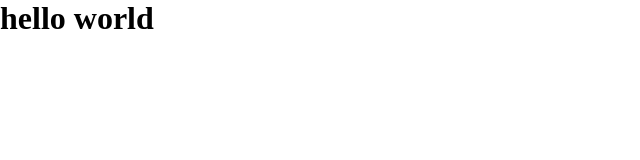
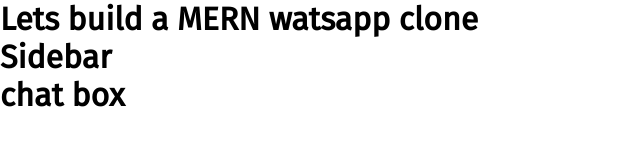
Before and after one commit to bipul2540/watsapp-clone-mern, a React app in the folder watsapp-clone/: page / in a window 1280 px wide. Shown: the whole page, without its empty margins (0-640 px from the left). Built offline with nearby package versions, Linux system fonts and the light colour scheme.

Commit message:
sidebar and chatbox

```diff
--- a/watsapp-clone/src/components/App.js
+++ b/watsapp-clone/src/components/App.js
@@ -1,9 +1,13 @@
 import React from "react";
+import Chat from "./Chat";
+import Sidebar from "./Sidebar";
 
 function App() {
   return (
     <div className="app">
-      <h1>hello world</h1>
+      <h1>Lets build a MERN watsapp clone</h1>
+      <Sidebar />
+      <Chat />
     </div>
   );
 }
--- /dev/null
+++ b/watsapp-clone/src/components/Chat.jsx
@@ -0,0 +1,12 @@
+import React from 'react'
+import './../style/Chat.css'
+
+function Chat() {
+    return (
+        <div className="chatbox">
+            <h1>chat box</h1>
+        </div>
+    )
+}
+
+export default Chat
--- /dev/null
+++ b/watsapp-clone/src/components/Sidebar.jsx
@@ -0,0 +1,12 @@
+import React from "react";
+import './../style/Sidebar.css'
+
+function Sidebar() {
+  return (
+    <div className="sidebar">
+      <h1>Sidebar</h1>
+    </div>
+  );
+}
+
+export default Sidebar;
--- a/watsapp-clone/src/style/index.css
+++ b/watsapp-clone/src/style/index.css
@@ -1,4 +1,6 @@
+@import url("https://fonts.googleapis.com/css2?family=Fira+Sans&display=swap");
 * {
   margin: 0;
   padding: 0;
+  font-family: "Fira Sans", sans-serif;
 }
```
Also changed, not shown: watsapp-clone/src/firebase.js (added, +19 -0 lines), watsapp-clone/src/style/Chat.css (added), watsapp-clone/src/style/Sidebar.css (added), 1 other file.
